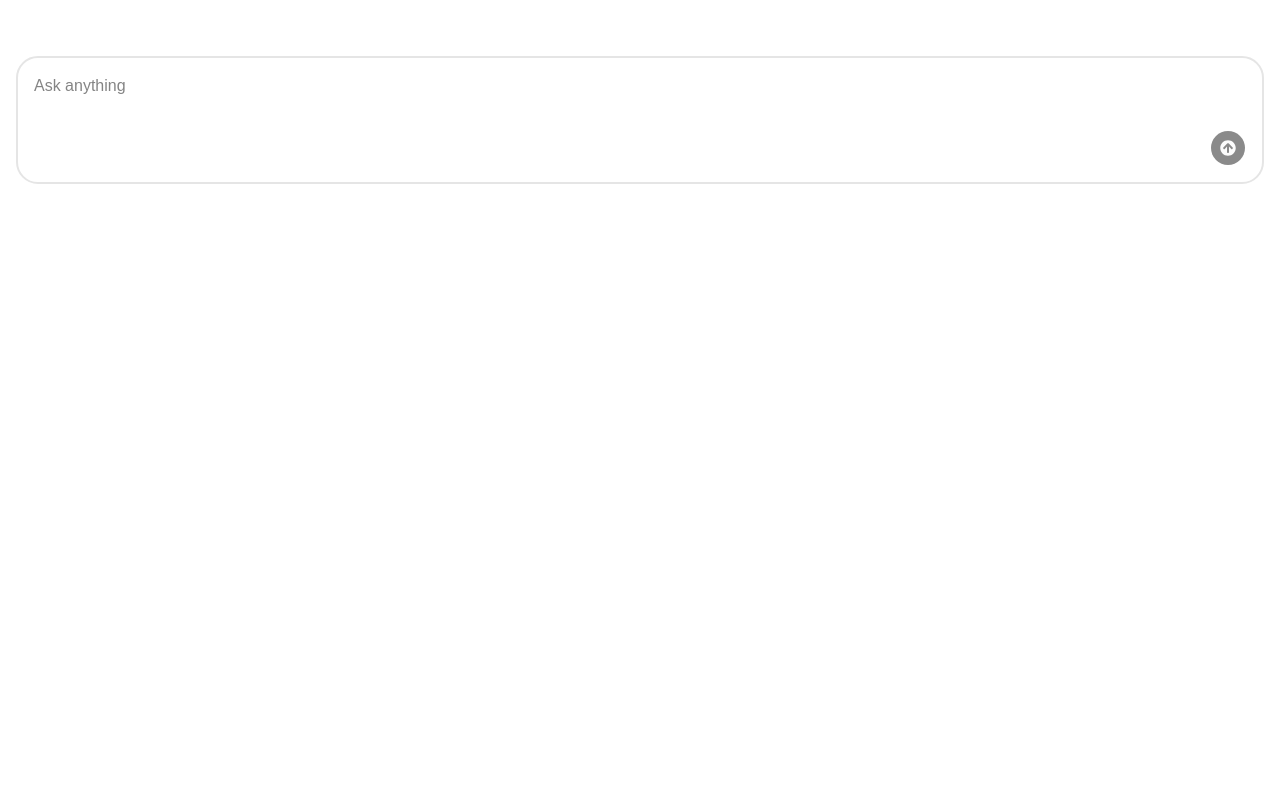
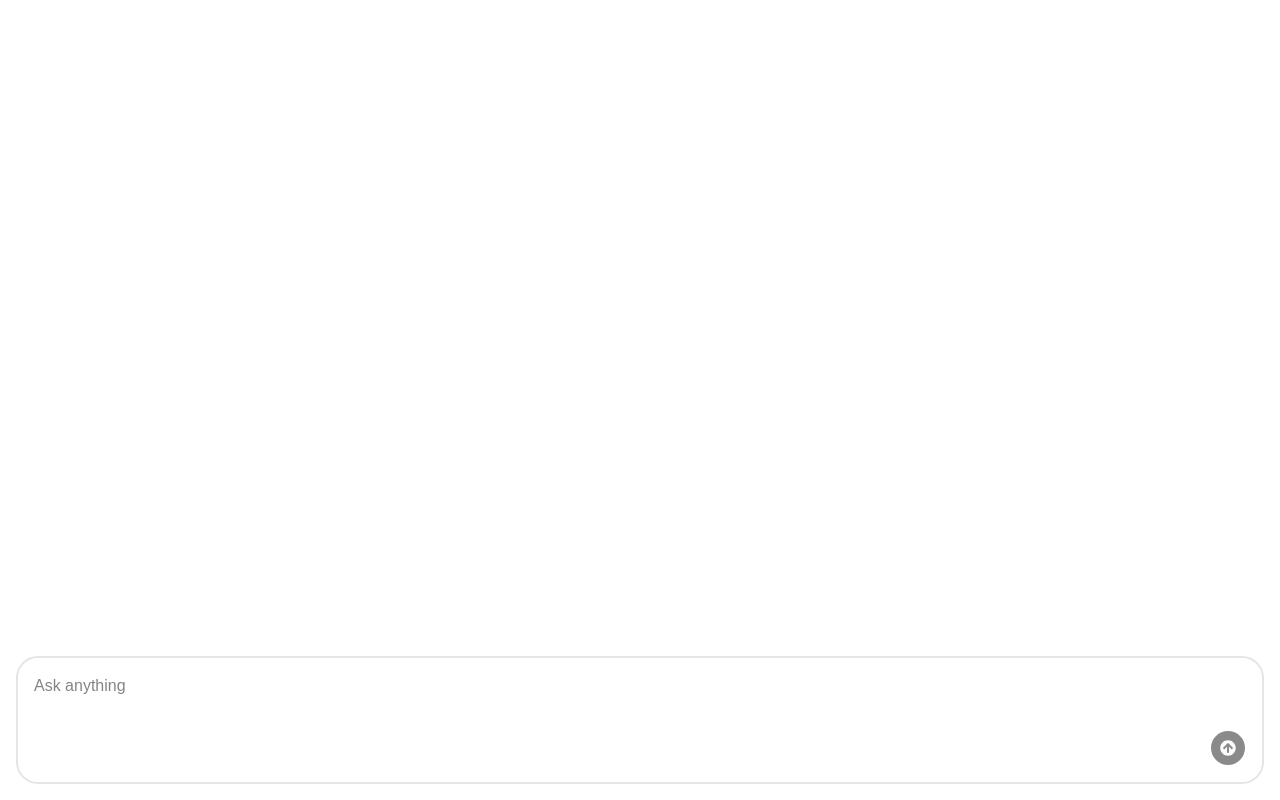
Before and after one commit to ivanAlekseev04/AI-Chatbot, a React (Vite) app in the folder packages/client/: page / in a window 1280 px wide. Built offline with nearby package versions, Linux system fonts and the light colour scheme.

Commit message:
Fixing copy/paste bug, adding initial input autofocus, replacing <p> with <div> for the output

```diff
--- a/packages/client/src/App.tsx
+++ b/packages/client/src/App.tsx
@@ -2,7 +2,7 @@
 
 function App() {
     return (
-        <div className="p-4">
+        <div className="p-4 h-screen">
             <ChatBot />
         </div>
     );
--- a/packages/client/src/components/ChatBot.tsx
+++ b/packages/client/src/components/ChatBot.tsx
@@ -21,13 +21,13 @@
 const ChatBot = () => {
     const [messages, setMessages] = useState<Message[]>([]);
     const [isBotTyping, setIsBotTyping] = useState(false);
-    const formRef = useRef<HTMLFormElement | null>(null);
+    const lastMessageRef = useRef<HTMLDivElement | null>(null);
     const conversationId = useRef(crypto.randomUUID());
     const { register, handleSubmit, reset, formState } = useForm<FormData>();
 
     // Whenever "messages[]" is changing, this hook is called and scrolls the form into view (scrolls to the bottom of the chat)
     useEffect(() => {
-        formRef.current?.scrollIntoView({ behavior: 'smooth' });
+        lastMessageRef.current?.scrollIntoView({ behavior: 'smooth' });
     }, [messages]);
 
     const onSubmit = useCallback(
@@ -37,7 +37,7 @@
             setMessages((prev) => [...prev, { content: prompt, role: 'user' }]);
             setIsBotTyping(true);
 
-            reset();
+            reset({ prompt: '' }); // Providing the default value for the "prompt" field when resetting the form
 
             const currentConversationId = conversationId.current;
 
@@ -83,16 +83,21 @@
     };
 
     return (
-        <div>
-            <div className="flex flex-col gap-3 mb-10">
+        <div className="flex flex-col h-full w-full">
+            <div className="flex flex-col flex-1 gap-3 mb-10 overflow-y-auto">
                 {messages.map((message, index) => (
-                    <p
+                    <div
                         key={index}
                         onCopy={onCopyMessage}
+                        ref={
+                            index === messages.length - 1
+                                ? lastMessageRef
+                                : null
+                        }
                         className={`px-3 py-1 rounded-xl ${message.role === 'user' ? 'bg-blue-600 text-white self-end' : 'bg-gray-100 text-black self-start'}`}
                     >
                         <ReactMarkdown>{message.content}</ReactMarkdown>
-                    </p>
+                    </div>
                 ))}
                 {isBotTyping && (
                     <div className="flex gap-1 px-3 py-3 bg-gray-200 rounded-xl self-start">
@@ -105,7 +110,6 @@
             <form
                 onSubmit={onFormSubmit} // function "onSubmit" reference, not the function call
                 onKeyDown={onKeyDown}
-                ref={formRef}
                 className="flex flex-col gap-2 items-end border-2 p-4 rounded-3xl"
             >
                 <textarea
@@ -114,6 +118,7 @@
                         validate: (data) =>
                             data.trim().length > 0 || 'Prompt cannot be empty',
                     })}
+                    autoFocus
                     className="w-full border-0 focus:outline-0 resize-none"
                     placeholder="Ask anything"
                     maxLength={1000}
```
